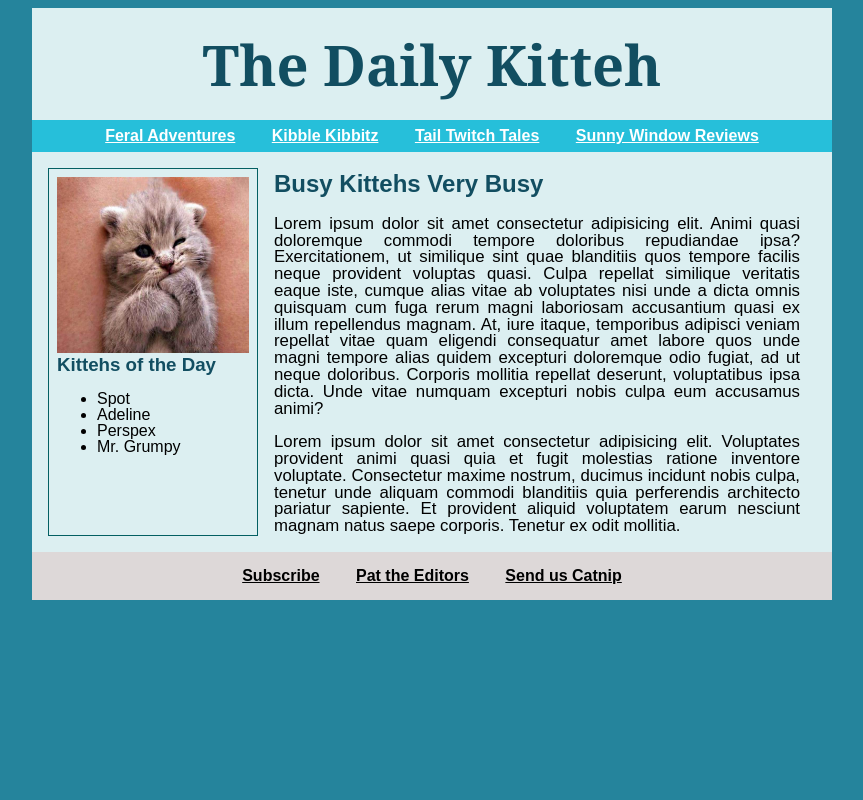
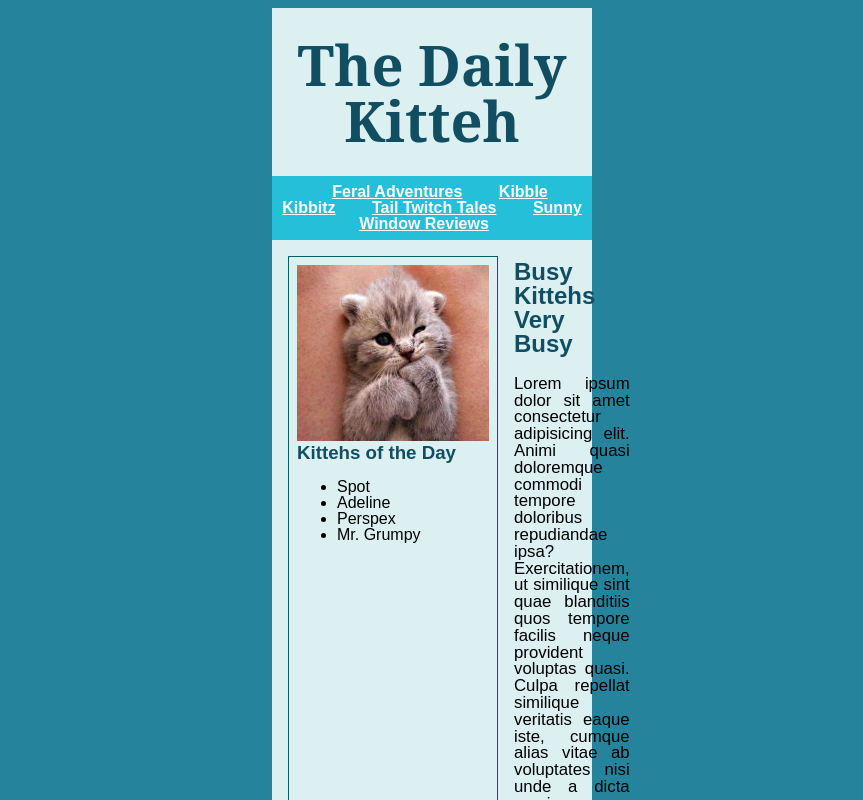
Before and after one commit to ddemerin/flexbox, a website: page public/index.html in a window 1280 px wide. Shown: the top 800 px of the page, without its empty margins (208-1071 px from the left). Drawn offline with Linux system fonts and the light colour scheme.

Commit message:
explorer mode complete

```diff
--- a/public/screen.css
+++ b/public/screen.css
@@ -7,8 +7,8 @@ html {
 }
 
 body {
-  margin-left: 15rem;
-  margin-right: 15rem;
+  margin-left: 30rem;
+  margin-right: 30rem;
   min-height: 100%;
   background-color: #25849c;
 }
@@ -24,14 +24,14 @@ h1 {
   font-family: Cambria, Cochin, Georgia, Times, 'Times New Roman', serif;
   text-align: center;
   color: #124e61;
-  margin-top: .75rem;
+  margin-top: 0.75rem;
   margin-bottom: 1.75rem;
 }
 
 nav {
   background-color: rgb(38, 191, 218);
   margin: 0;
-  padding: .5rem;
+  padding: 0.5rem;
   text-align: center;
 }
 
@@ -50,13 +50,13 @@ footer {
   text-align: center;
   background-color: rgb(221, 216, 216);
   padding: 1rem;
-  color: black
+  color: black;
 }
 
 aside {
-  border: .05rem solid rgb(3, 95, 98);
+  border: 0.05rem solid rgb(3, 95, 98);
   margin: 1rem;
-  padding: .5rem;
+  padding: 0.5rem;
 }
 
 img {
```
Also changed, not shown: 1 other file.
